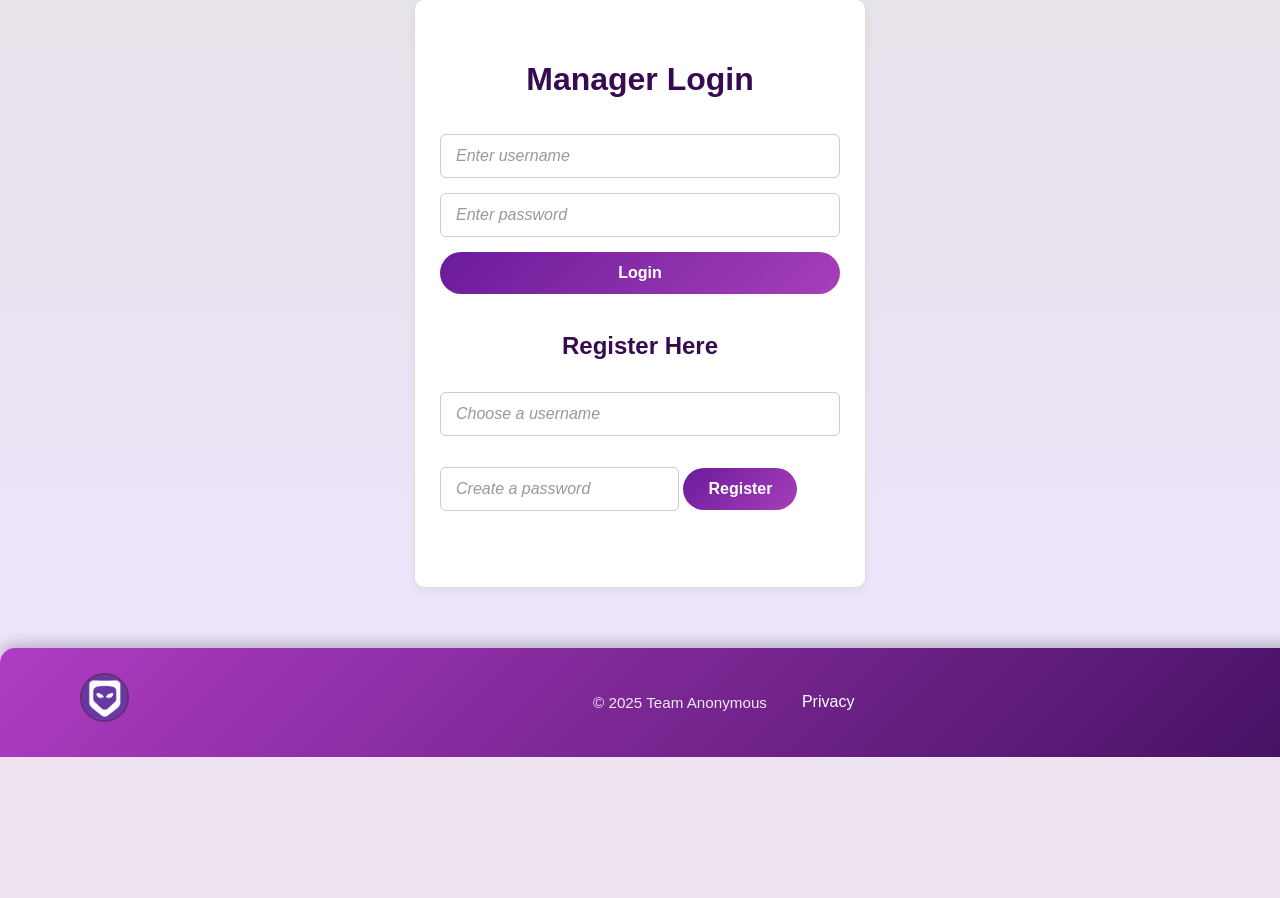
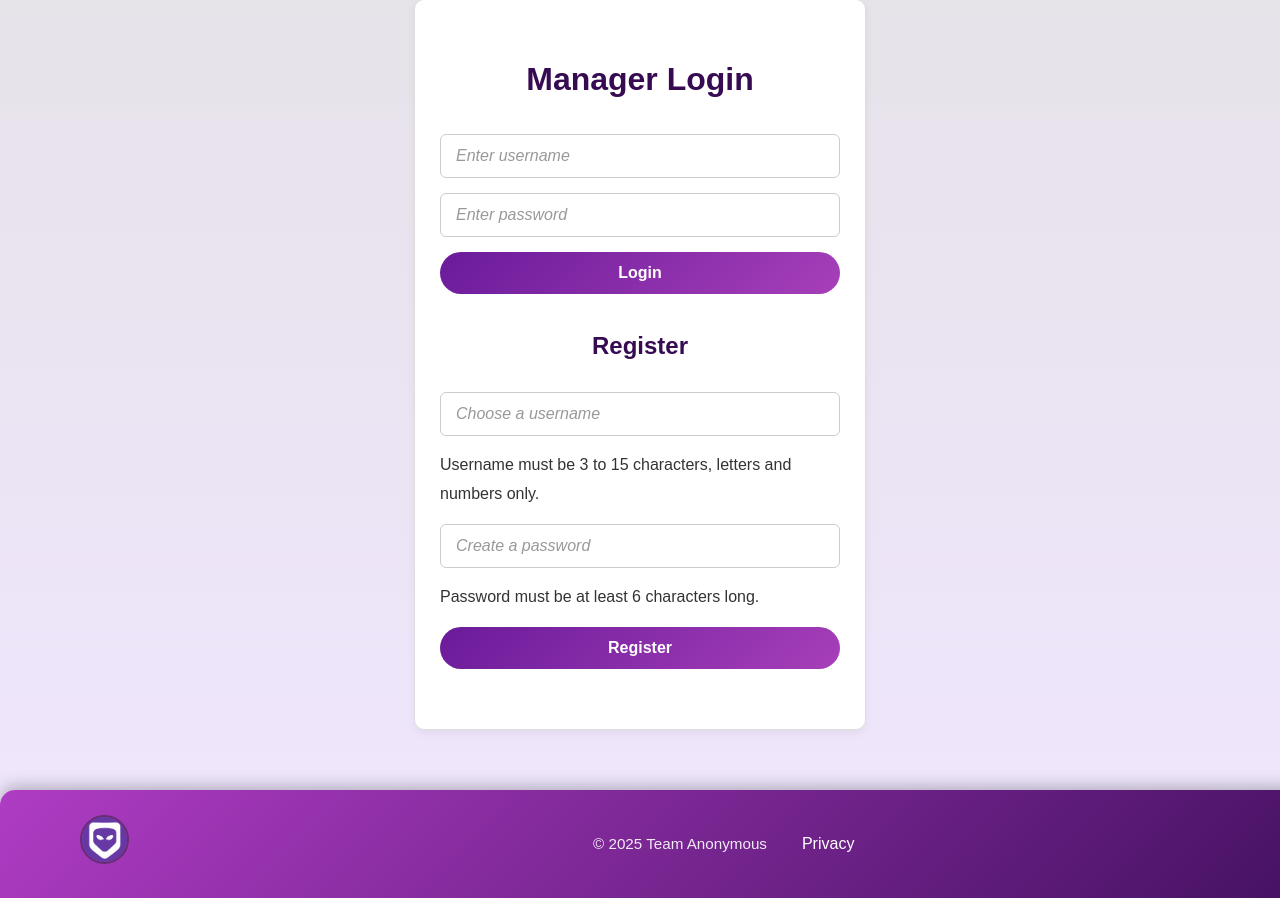
Before and after one commit to Terrasean123/Team_Anonymous_Project_2, a PHP site: page /login_page.php in a window 1280 px wide; the page is wider, and only the part inside the window is pictured. Shown: the part 163-1061 px from the top of that part. Before the commit the page ends 920 px from the top of that part, so only its background shows below. Run offline with PHP 8.4, Linux system fonts and the light colour scheme.

Commit message:
added rule for registration

```diff
--- a/TeamAnonymous_Project-main/login_page.php
+++ b/TeamAnonymous_Project-main/login_page.php
@@ -11,15 +11,16 @@
     <div id="logins">
         <h1>Manager Login</h1>
         <form class="login" method="POST" action="enhancements.php">
-            <input type="text" name="username" placeholder="Enter username" required>
-            <input type="password" name="password" placeholder="Enter password" required>
+            <input type="text" name="username" placeholder="Enter username" required />
+            <input type="password" name="password" placeholder="Enter password" required />
             <button type="submit" name="log_sudmit">Login</button>
         </form>
-        <h2>Register Here</h2>
+        <h2>Register</h2>
         <form class="register" method="POST" action="enhancements.php">
-            <input type="text" name="reg_username" placeholder="Choose a username" required>
-            <p>
-            <input type="password" name="reg_password" placeholder="Create a password" required>
+            <input type="text" name="reg_username" placeholder="Choose a username" required />
+            <div class="validation-info">Username must be 3 to 15 characters, letters and numbers only.</div>
+            <input type="password" name="reg_password" placeholder="Create a password" required />
+            <div class="validation-info">Password must be at least 6 characters long.</div>
             <button type="submit" name="reg_sudmit">Register</button>
         </form>
     </div>
--- a/TeamAnonymous_Project-main/styles/style.css
+++ b/TeamAnonymous_Project-main/styles/style.css
@@ -83,6 +83,7 @@
     background-color: #f9f9f9;
 }
 /*Login_Page*/
+
 #logins {
     max-width: 400px;
     margin: 60px auto;
```
